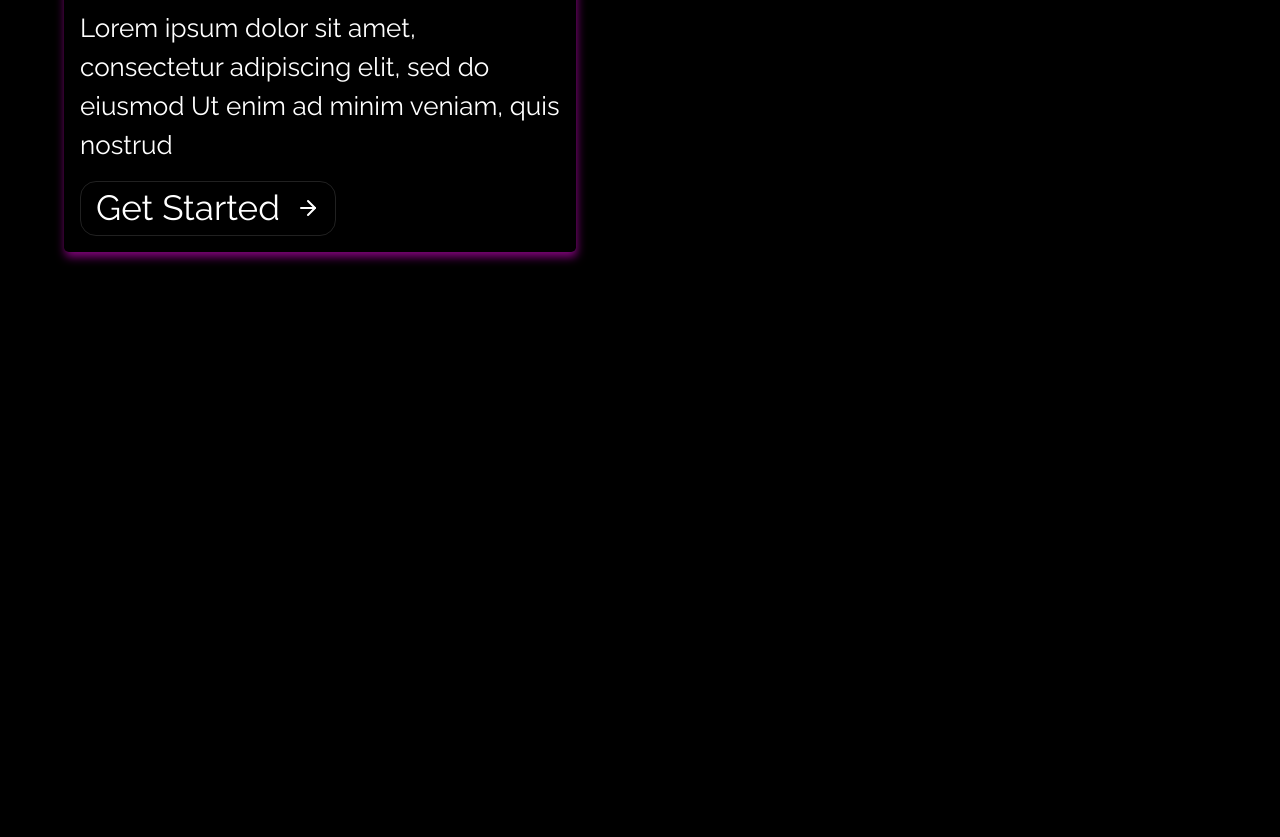
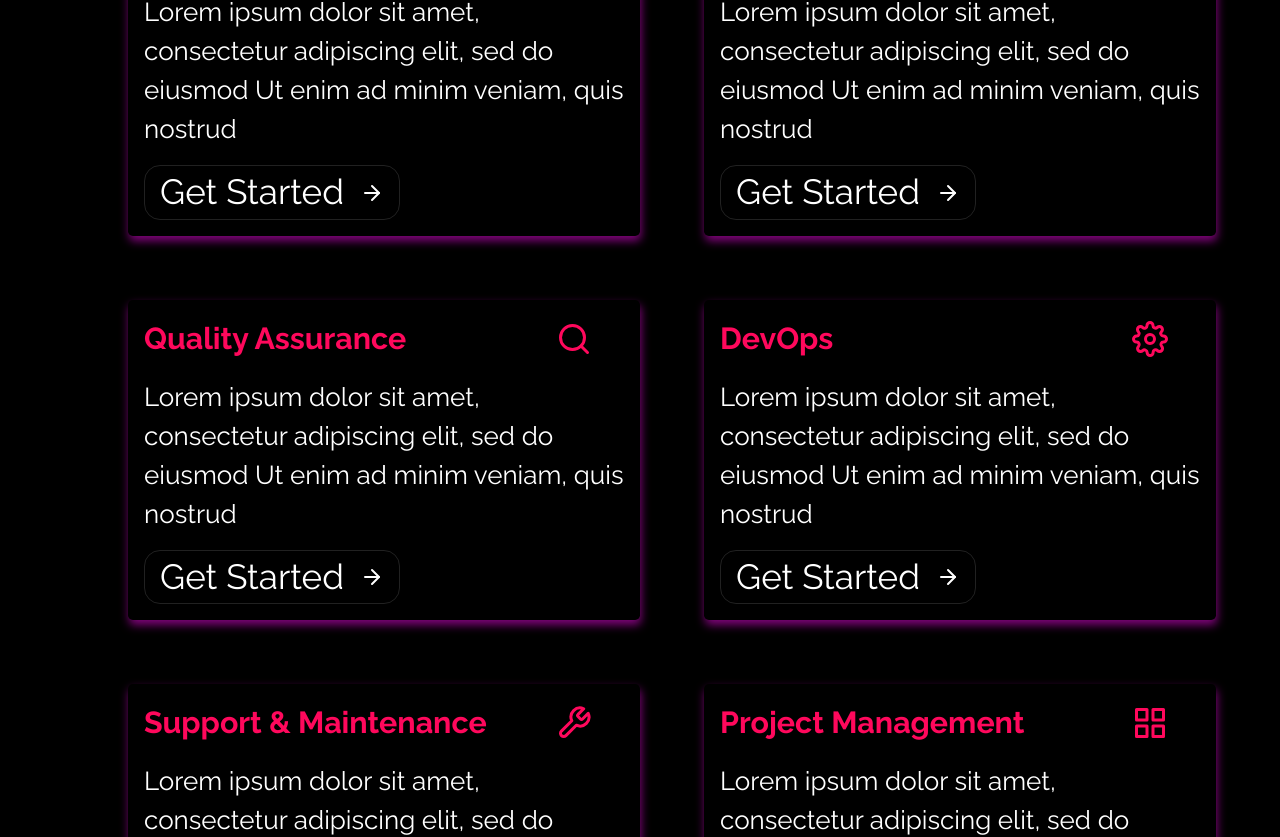
Before and after one commit to monobis/elasticmind-backup, a Next.js app: page / in a window 1280 px wide. Shown: the part 3147-3984 px from the top of the page. Before the commit the page ends 3479 px from the top, so only its background shows below. Built offline with nearby package versions, Linux system fonts and the light colour scheme.

Commit message:
feat: :sparkles: Configured card service content

```diff
--- a/src/app/page.module.css
+++ b/src/app/page.module.css
@@ -150,7 +150,20 @@
 }
 
 .services {
+  display: flex;
+  flex-wrap: wrap;
+  gap: 4rem;
+  justify-content: center;
+  margin-inline-start: 4rem;
+  padding-inline-end: 2rem;
   margin-top: 16rem;
   padding-inline: 4rem;
   max-width: 140rem;
 }
+
+@media (max-width: 1950px) {
+  .services {
+    margin-inline-start: 1rem;
+    padding-inline-end: 1rem;
+  }
+}
--- a/src/app/page.tsx
+++ b/src/app/page.tsx
@@ -4,7 +4,15 @@ import { motion } from "framer-motion";
 import { Header } from "@/components/Header";
 import { Carousel } from "@/components/Carousel";
 import styles from "./page.module.css";
-import { ArrowDown, Figma } from "react-feather";
+import {
+  ArrowDown,
+  Code,
+  Figma,
+  Grid,
+  Search,
+  Settings,
+  Tool,
+} from "react-feather";
 import { CardPriority } from "@/components/CardPriority";
 import { CardTechnologyPrimary } from "@/components/CardTechnologyPrimary";
 import { CardTechnologySecondary } from "@/components/CardTechnologySecondary";
@@ -174,6 +182,36 @@ export default function Home() {
             description="Lorem ipsum dolor sit amet, consectetur adipiscing elit, sed do eiusmod Ut enim ad minim veniam, quis nostrud"
             Icon={Figma}
           />
+
+          <CardService
+            title="Software Engineering"
+            description="Lorem ipsum dolor sit amet, consectetur adipiscing elit, sed do eiusmod Ut enim ad minim veniam, quis nostrud"
+            Icon={Code}
+          />
+
+          <CardService
+            title="Quality Assurance"
+            description="Lorem ipsum dolor sit amet, consectetur adipiscing elit, sed do eiusmod Ut enim ad minim veniam, quis nostrud"
+            Icon={Search}
+          />
+
+          <CardService
+            title="DevOps"
+            description="Lorem ipsum dolor sit amet, consectetur adipiscing elit, sed do eiusmod Ut enim ad minim veniam, quis nostrud"
+            Icon={Settings}
+          />
+
+          <CardService
+            title="Support & Maintenance"
+            description="Lorem ipsum dolor sit amet, consectetur adipiscing elit, sed do eiusmod Ut enim ad minim veniam, quis nostrud"
+            Icon={Tool}
+          />
+
+          <CardService
+            title="Project Management"
+            description="Lorem ipsum dolor sit amet, consectetur adipiscing elit, sed do eiusmod Ut enim ad minim veniam, quis nostrud"
+            Icon={Grid}
+          />
         </div>
       </section>
     </main>
--- a/src/components/CardService/index.tsx
+++ b/src/components/CardService/index.tsx
@@ -1,10 +1,11 @@
 import { ArrowRight } from "react-feather";
 import styles from "./styles.module.css";
+import React from "react";
 
 interface CardServiceProps {
   title: string;
   description: string;
-  Icon: React.FC;
+  Icon: React.ComponentType<{ size?: number | string }>;
 }
 
 export function CardService({ title, description, Icon }: CardServiceProps) {
@@ -13,7 +14,7 @@ export function CardService({ title, description, Icon }: CardServiceProps) {
       <div className={styles.header}>
         <h3>{title}</h3>
         <div className={styles.icon}>
-          <Icon />
+          <Icon size={36} />
         </div>
       </div>
       <p className={styles.description}>{description}</p>
--- a/src/components/CardService/styles.module.css
+++ b/src/components/CardService/styles.module.css
@@ -12,7 +12,7 @@
   justify-content: space-between;
   align-items: center;
   padding-inline-end: 2rem;
-  font-size: var(--font-size-xl);
+  font-size: var(--font-size-lg);
   color: var(--color-rose-300);
 }
 
```
